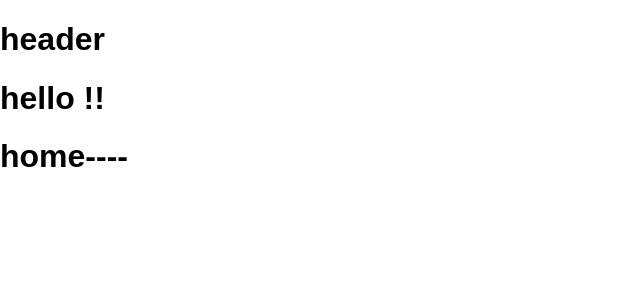
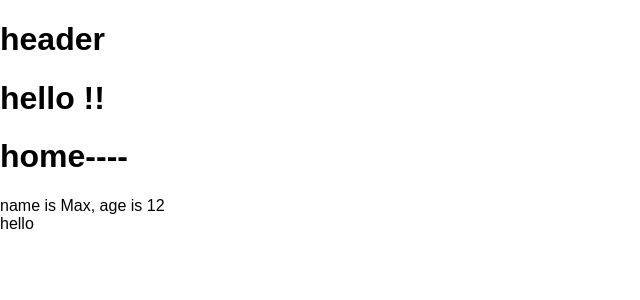
Before and after one commit to QiWang19/hello-react, a React (Create React App) app: page / in a window 1280 px wide. Shown: the top 300 px of the page, without its empty margins (0-640 px from the left). Built offline with nearby package versions, Linux system fonts and the light colour scheme.

Commit message:
expression

```diff
--- a/src/App.js
+++ b/src/App.js
@@ -8,7 +8,12 @@ class App extends Component {
 
 
   render(){
+    const user = {
+      name : "Anns",
+      hobbies:["Sports", "Reading"]
+    }
     return (
+
       <div className="container">
         <div className="row">
           <div className="col-xs-l col-xs-offset-11">
@@ -23,7 +28,7 @@ class App extends Component {
 
         <div className="row">
           <div className="col-xs-l col-xs-offset-11">
-            <Home/>
+            <Home name = {"Max"} age = {12} user = {user} />
           </div>
         </div>
       </div>
--- a/src/components/Home.js
+++ b/src/components/Home.js
@@ -5,11 +5,18 @@ class Home extends Component {
 
 
   render(){
+    console.log(this.props);
+    let content = ""
+    if (true) {
+      content = "hello";
+    }
     return (
       <div className="container">
         <div className="row">
           <div className="col-xs-l col-xs-offset-11">
             <h1>home----</h1>
+            <div>name is {this.props.name}, age is {this.props.age}</div>
+            {content}
           </div>
         </div>
       </div>
```
